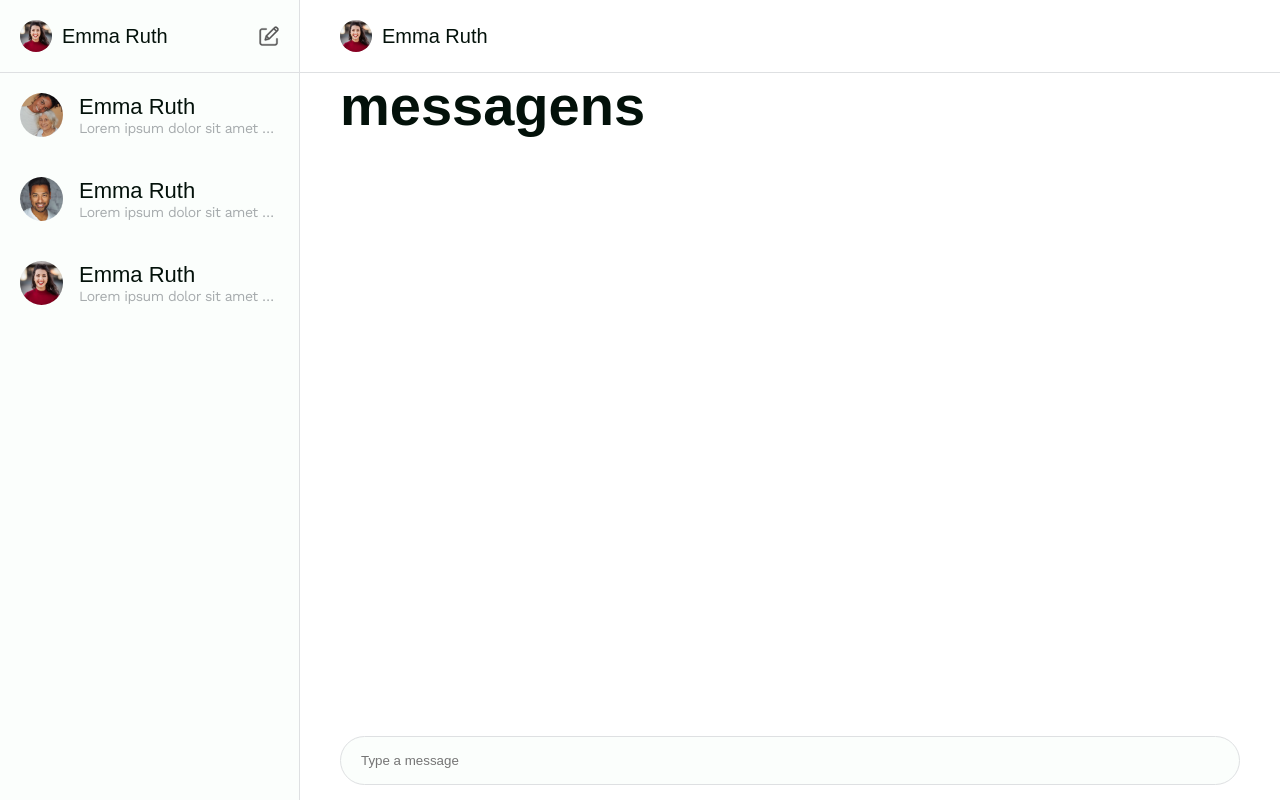
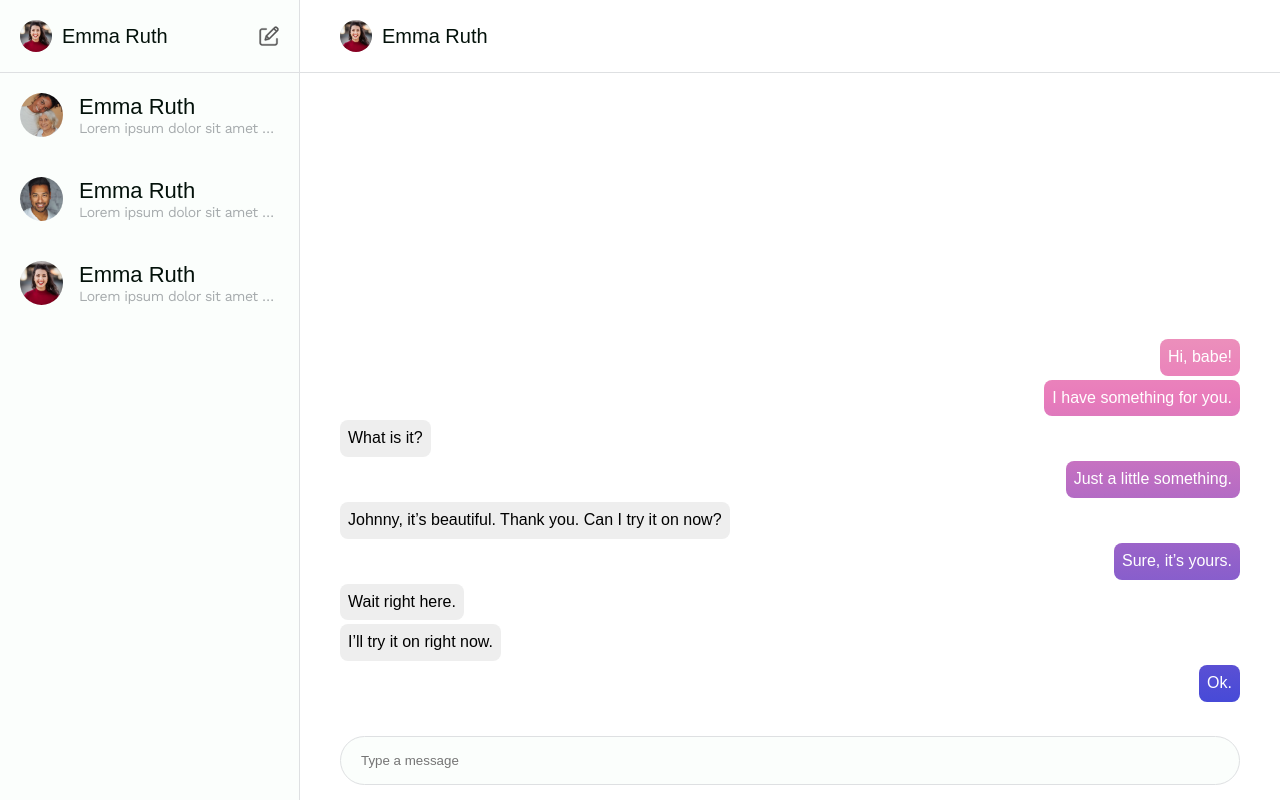
Before and after one commit to jfrts/poc-chat-app, an Angular app in the folder client/: page /chat in a window 1280 px wide. Built offline with nearby package versions, Linux system fonts and the light colour scheme; sample sign-in values are in the browser's storage; a web font is replaced by a local one.

Commit message:
Estilo do chat

```diff
--- a/client/src/app/conversations/components/chat-area/chat-area.component.html
+++ b/client/src/app/conversations/components/chat-area/chat-area.component.html
@@ -1,7 +1,20 @@
 <section class="chat-area">
     <app-user-thumbnail class="user" />
-    <div class="messages">
+    <!-- <div class="messages">
         <h1>messagens</h1>
+    </div> -->
+    <div class="messages-container">
+        <ol class="messages">
+            <li class="mine">Hi, babe!</li>
+            <li class="mine">I have something for you.</li>
+            <li>What is it?</li>
+            <li class="mine">Just a little something.</li>
+            <li>Johnny, it’s beautiful. Thank you. Can I try it on now?</li>
+            <li class="mine">Sure, it’s yours.</li>
+            <li>Wait right here.</li>
+            <li>I’ll try it on right now.</li>
+            <li class="mine">Ok.</li>
+        </ol>
     </div>
     <div class="write-message">
         <input type="text" placeholder="Type a message">
--- a/client/src/app/conversations/components/chat-area/chat-area.component.scss
+++ b/client/src/app/conversations/components/chat-area/chat-area.component.scss
@@ -31,3 +31,64 @@
         }
     }
 }
+
+.messages-container {
+    position: relative;
+    width: 100%;
+    height: 100%;
+    display: flex;
+    overflow: hidden;
+    padding: 1.6rem 0;
+    align-items: flex-end;
+}
+
+.messages {
+    padding: 0.8rem;
+    margin: 0;
+    position: relative;
+    display: flex;
+    flex-direction: column;
+    align-items: flex-start;
+    background: white;
+    overflow: auto;
+    font: 16px/1.3 sans-serif;
+    width: 100%;
+}
+
+.messages li {
+    list-style-type: none;
+    margin: 2px 8px 2px 0;
+    float: left;
+    border-radius: 8px;
+    padding: 8px;
+    color: black;
+    position: relative;
+    z-index: 1;
+    background: #eee;
+}
+
+.messages li.mine {
+    margin: 2px 0 2px 8px;
+    align-self: flex-end;
+    z-index: 0;
+    background: cyan;
+    color: white;
+}
+
+@supports(mix-blend-mode: screen) {
+    .messages-container:after {
+        content: '';
+        position: absolute;
+        left: 0;
+        top: 0;
+        height: 100%;
+        width: 100%;
+        background: linear-gradient(#f9e7bb 0%, #e97cbb 50%, #3d47d9 100%);
+        mix-blend-mode: screen;
+        pointer-events: none;
+    }
+
+    .messages li.mine {
+        background: black;
+    }
+}
```
